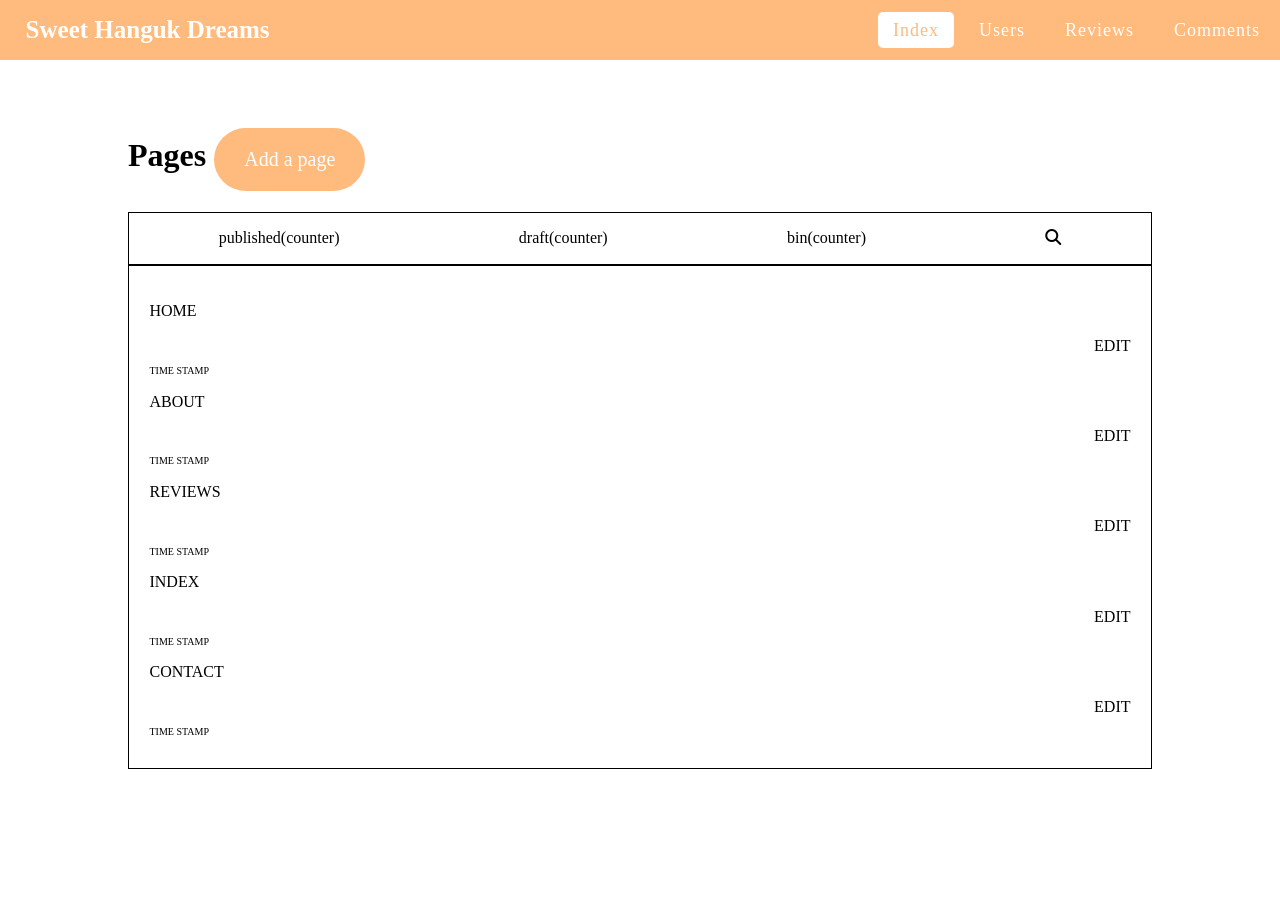
After one commit to rubycha/projet-3wa, a PHP site: page /views/bopages.html in a window 1280 px wide. The commit adds this page. Run offline with PHP 8.4, Linux system fonts and the light colour scheme; some libraries are stand-ins or nearby versions.

Commit message:
structure html des pages du back office

```diff
--- a/css/style.css
+++ b/css/style.css
@@ -176,32 +176,8 @@ input[type="checkbox"] {
     list-style: none;
     /*padding-top: 4rem;
 }
+*/
 
-.hamburger {
-    position: fixed;
-    z-index: 100;
-    top: 1.5rem;
-    right: 3rem;
-    cursor: pointer;
-    margin: auto;
-    font-size: 30px;
-}
-/*
-.showMenu {
-    transform: translateY(0);
-  }
-*/
-/*
-.main{
-    display:flex;
-}*/
-
-/*
-.text{
-    margin-top: 100px;
-    padding : 0px 50px 0px 50px
-}
-*/
 .firstimg{
 display: none;
 }
@@ -536,3 +512,54 @@ form textarea{
 .detailsreview p{
     text-align: left;
 }
+
+.dashboard{
+    margin: 10%;
+
+}
+
+.dashboard button{
+    font-size: 20px;
+}
+
+.dashbord-index{
+    display: flex;
+    flex-wrap: wrap;
+    font-family: 'SF Compact Display';
+    text-align: center;
+}
+
+.dashbord-index div {
+    border: 1px solid black;
+    width: 100%;
+}
+
+.dashbord-index a{
+    text-decoration: underline;
+}
+
+.dashboard-pages{
+    border: 1px solid black;
+    padding: 2%;
+}
+
+.timestamp{
+    font-size: 10px;
+}
+
+.edit{
+    float: right;
+}
+
+.dashboard-nav{
+width: 100%;
+display: flex;
+justify-content: space-around;
+border: 1px solid black;
+
+}
+
+.dashboard-nav p{
+    display: inline-block;
+
+}
--- a/views/about.html
+++ b/views/about.html
@@ -20,8 +20,8 @@
                 <i class="fas fa-bars"></i>
             </label>
             <ul>
-                <li><a class="active" href="#">Accueil</a></li>
-                    <li><a href="#">A Propos</a></li>
+                <li><a class="active" href="#">Home</a></li>
+                    <li><a href="#">About</a></li>
                     <li><a href="#">Index</a></li>
                     <li><a href="#">Reviews</a></li>
                     <li><a href="#">Contact</a></li>
--- a/views/articlereview.html
+++ b/views/articlereview.html
@@ -4,7 +4,7 @@
     <meta charset="UTF-8">
     <meta http-equiv="X-UA-Compatible" content="IE=edge">
     <meta name="viewport" content="width=device-width, initial-scale=1.0">
-    <title>Home</title>
+    <title>Review</title>
     <link rel="stylesheet" href="../css/normalize.css">
     <link rel="stylesheet" href="../css/style.css">
     <link rel="stylesheet" href="https://cdnjs.cloudflare.com/ajax/libs/font-awesome/6.1.1/css/all.min.css">
@@ -19,8 +19,8 @@
             <i class="fas fa-bars"></i>
         </label>
         <ul>
-            <li><a class="active" href="#">Accueil</a></li>
-                <li><a href="#">A Propos</a></li>
+            <li><a class="active" href="#">Home</a></li>
+                <li><a href="#">About</a></li>
                 <li><a href="#">Index</a></li>
                 <li><a href="#">Reviews</a></li>
                 <li><a href="#">Contact</a></li>
--- /dev/null
+++ b/views/bopages.html
@@ -0,0 +1,57 @@
+<!DOCTYPE html>
+<html lang="en">
+<head>
+    <meta charset="UTF-8">
+    <meta http-equiv="X-UA-Compatible" content="IE=edge">
+    <meta name="viewport" content="width=device-width, initial-scale=1.0">
+    <title>Admin</title>
+    <link rel="stylesheet" href="../css/style.css">
+    <link rel="stylesheet" href="../css/normalize.css">
+    <link rel="stylesheet" href="https://cdnjs.cloudflare.com/ajax/libs/font-awesome/6.1.1/css/all.min.css">
+    <link rel="stylesheet" href="https://cdnjs.cloudflare.com/ajax/libs/font-awesome/6.1.1/css/brands.min.css">
+
+</head>
+<body>
+    <nav>
+        <div class="logo">Sweet Hanguk Dreams</div>
+            <input type="checkbox" id="click">
+            <label for="click" class="menu-btn">
+                <i class="fas fa-bars"></i>
+            </label>
+            <ul>
+                <li><a class="active" href="#">Index</a></li>
+                    <li><a href="#">Users</a></li>
+                    <li><a href="#">Reviews</a></li>
+                    <li><a href="#">Comments</a></li>
+            </ul>
+    </nav>
+
+    <main class="dashboard">
+        <h1>Pages <button>Add a page</button></h1>
+
+        <section class="dashboard-nav">
+            <p>published(counter)</p>
+            <p>draft(counter)</p>
+            <p>bin(counter)</p>
+            <p> <a href=""><i class="fa-solid fa-magnifying-glass"></i></a></p>
+        </section>
+        <section class="dashboard-pages">
+            <p>HOME</p>
+                <span class="edit">EDIT</span> <br>
+                    <p class="timestamp">TIME STAMP</p>
+            <p>ABOUT</p>
+                <span class="edit">EDIT</span> <br>
+                    <p class="timestamp">TIME STAMP</p>
+            <p> REVIEWS</p>
+                <span class="edit">EDIT</span> <br>
+                    <p class="timestamp">TIME STAMP</p>
+            <p>INDEX</p>
+                <span class="edit">EDIT</span> <br>
+                    <p class="timestamp">TIME STAMP</p>
+            <p>CONTACT</p>
+                <span class="edit">EDIT</span> <br>
+                    <p class="timestamp">TIME STAMP</p>
+        </section>
+    </main>
+</body>
+</html>
--- a/views/contact.html
+++ b/views/contact.html
@@ -19,8 +19,8 @@
             <i class="fas fa-bars"></i>
         </label>
         <ul>
-            <li><a class="active" href="#">Accueil</a></li>
-                <li><a href="#">A Propos</a></li>
+            <li><a class="active" href="#">Home</a></li>
+                <li><a href="#">About</a></li>
                 <li><a href="#">Index</a></li>
                 <li><a href="#">Reviews</a></li>
                 <li><a href="#">Contact</a></li>
--- a/views/indexdrama.html
+++ b/views/indexdrama.html
@@ -20,8 +20,8 @@
                 <i class="fas fa-bars"></i>
             </label>
             <ul>
-                <li><a class="active" href="#">Accueil</a></li>
-                    <li><a href="#">A Propos</a></li>
+                <li><a class="active" href="#">Home</a></li>
+                    <li><a href="#">About</a></li>
                     <li><a href="#">Index</a></li>
                     <li><a href="#">Reviews</a></li>
                     <li><a href="#">Contact</a></li>
--- a/views/pagereviews.html
+++ b/views/pagereviews.html
@@ -4,7 +4,7 @@
     <meta charset="UTF-8">
     <meta http-equiv="X-UA-Compatible" content="IE=edge">
     <meta name="viewport" content="width=device-width, initial-scale=1.0">
-    <title>Home</title>
+    <title>All my reviews</title>
     <link rel="stylesheet" href="../css/normalize.css">
     <link rel="stylesheet" href="../css/style.css">
     <link rel="stylesheet" href="https://cdnjs.cloudflare.com/ajax/libs/font-awesome/6.1.1/css/all.min.css">
@@ -19,8 +19,8 @@
             <i class="fas fa-bars"></i>
         </label>
         <ul>
-            <li><a class="active" href="#">Accueil</a></li>
-                <li><a href="#">A Propos</a></li>
+            <li><a class="active" href="#">Home</a></li>
+                <li><a href="#">About</a></li>
                 <li><a href="#">Index</a></li>
                 <li><a href="#">Reviews</a></li>
                 <li><a href="#">Contact</a></li>
```
Also changed, not shown: views/boarticles.html (added, +54 -0 lines), views/bocomments.html (added, +53 -0 lines), views/boindex.html (added, +52 -0 lines), views/bousers.html (added, +50 -0 lines).
